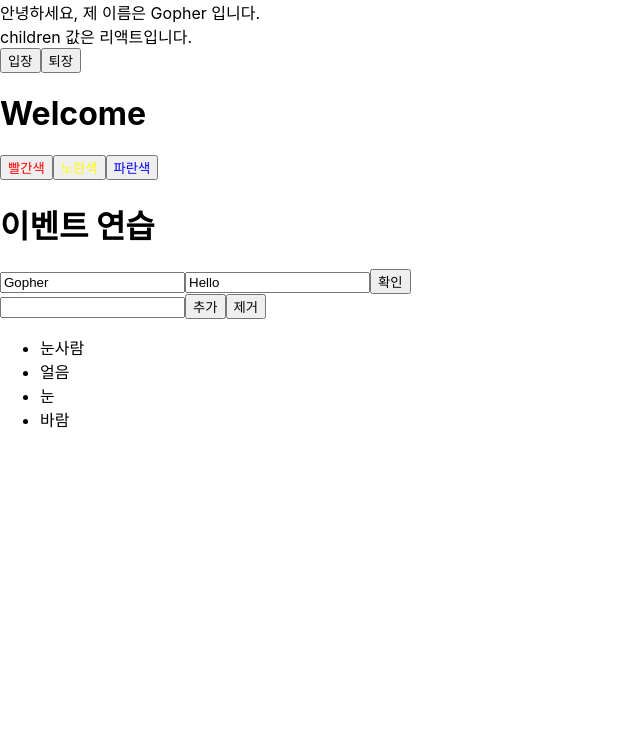
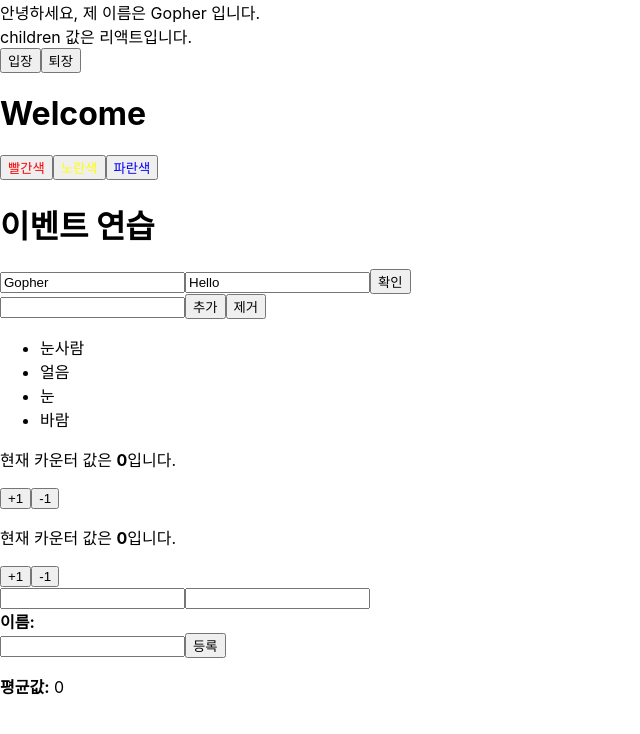
Before and after one commit to simp7/reactPractice, a React (Create React App) app: page / in a window 1280 px wide. Shown: the top 734 px of the page, without its empty margins (0-640 px from the left). Built offline with nearby package versions, Linux system fonts and the light colour scheme.

Commit message:
Study Hooks

```diff
--- a/src/App.js
+++ b/src/App.js
@@ -2,6 +2,10 @@
 import Say from "./Say";
 import EventPractice from "./EventPractice";
 import IterationSample from "./iterationSample";
+import Counter from "./Counter";
+import Counter2 from "./Counter2";
+import Info from "./Info";
+import Average from "./Average";
 
 const App = () => {
   return (
@@ -10,6 +14,10 @@
       <Say />
       <EventPractice />
       <IterationSample />
+      <Counter />
+      <Counter2 />
+      <Info />
+      <Average />
     </div>
   );
 };
--- /dev/null
+++ b/src/Average.js
@@ -0,0 +1,55 @@
+import { useState, useMemo, useCallback, useRef } from "react";
+
+const getAverage = (numbers) => {
+  console.log("평균값 계산 중...");
+  if (numbers.length === 0) return 0;
+  const sum = numbers.reduce((a, b) => a + b);
+  return sum / numbers.length;
+};
+
+const Average = () => {
+  const [list, setList] = useState([]);
+  const [number, setNumber] = useState("");
+  const inputEl = useRef(null);
+
+  const onChange = useCallback((e) => {
+    setNumber(e.target.value);
+  }, []);
+
+  const onInsert = useCallback(() => {
+    const nextList = list.concat(parseInt(number));
+    setList(nextList);
+    setNumber("");
+    inputEl.current.focus();
+  }, [number, list]);
+
+  const avg = useMemo(() => getAverage(list), [list]);
+
+  const onPressed = (e) => {
+    if (e.key === "Enter") {
+      onInsert();
+    }
+  };
+
+  return (
+    <div>
+      <input
+        value={number}
+        onChange={onChange}
+        onKeyPress={onPressed}
+        ref={inputEl}
+      />
+      <button onClick={onInsert}>등록</button>
+      <ul>
+        {list.map((value, index) => (
+          <li key={index}>{value}</li>
+        ))}
+      </ul>
+      <div>
+        <b>평균값:</b> {avg}
+      </div>
+    </div>
+  );
+};
+
+export default Average;
--- /dev/null
+++ b/src/Counter.js
@@ -0,0 +1,21 @@
+import { useState } from "react";
+
+const Counter = () => {
+  const [value, setValue] = useState(0);
+
+  const changeButton = (value, text) => {
+    return <button onClick={() => setValue(value)}>{text}</button>;
+  };
+
+  return (
+    <div>
+      <p>
+        현재 카운터 값은 <b>{value}</b>입니다.
+      </p>
+      {changeButton(value + 1, "+1")}
+      {changeButton(value - 1, "-1")}
+    </div>
+  );
+};
+
+export default Counter;
--- /dev/null
+++ b/src/Counter2.js
@@ -0,0 +1,28 @@
+import { useReducer } from "react";
+
+const Counter2 = () => {
+  const [state, dispatch] = useReducer(reducer, { value: 0 });
+
+  function reducer(state, action) {
+    switch (action.type) {
+      case "INCREMENT":
+        return { value: state.value + 1 };
+      case "DECREMENT":
+        return { value: state.value - 1 };
+      default:
+        return state;
+    }
+  }
+
+  return (
+    <div>
+      <p>
+        현재 카운터 값은 <b>{state.value}</b>입니다.
+      </p>
+      <button onClick={() => dispatch({ type: "INCREMENT" })}>+1</button>
+      <button onClick={() => dispatch({ type: "DECREMENT" })}>-1</button>
+    </div>
+  );
+};
+
+export default Counter2;
--- /dev/null
+++ b/src/Info.js
@@ -0,0 +1,25 @@
+import useInputs from "./useInput";
+
+const Info = () => {
+  const [state, onChange] = useInputs({
+    name: "",
+    nickname: "",
+  });
+
+  const { name, nickname } = state;
+
+  return (
+    <div>
+      <div>
+        <input name="name" value={name} onChange={onChange} />
+        <input name="nickname" value={nickname} onChange={onChange} />
+      </div>
+      <div>
+        <div>
+          <b>이름:</b> {name}
+        </div>
+      </div>
+    </div>
+  );
+};
+export default Info;
--- /dev/null
+++ b/src/useInput.js
@@ -0,0 +1,16 @@
+import { useReducer } from "react";
+
+function reducer(state, action) {
+    return {
+        ...state,
+        [action.name]: action.value
+    };
+}
+
+export default function useInputs(initialForm) {
+    const [state, dispatch] = useReducer(reducer, initialForm);
+    const onChange = e => {
+        dispatch(e.target);
+    }
+    return [state, onChange];
+}
```
